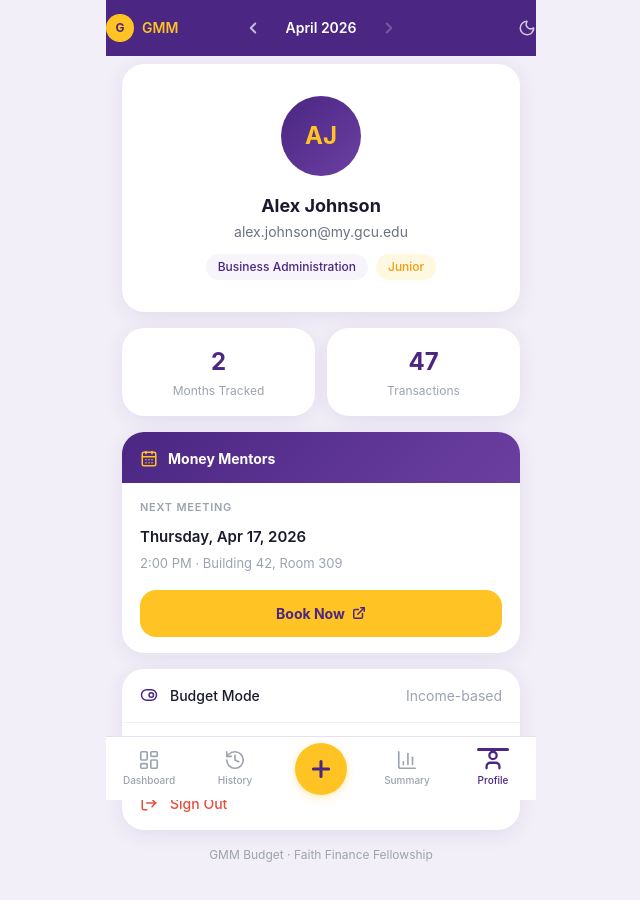
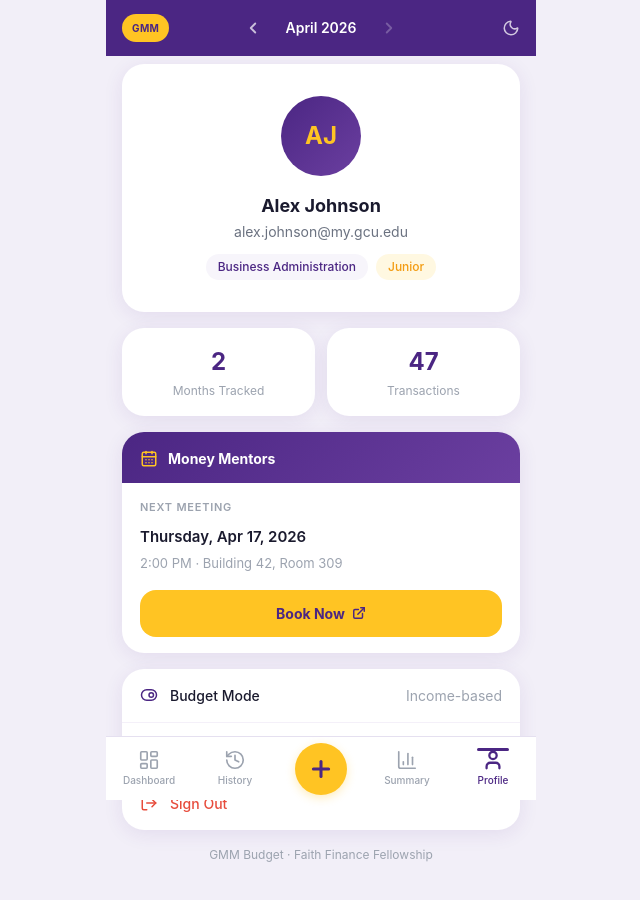
Before and after one commit to ctrang-git/gmm-budget-app, a React (Vite) app: page /profile in a window 1280 px wide. Shown: the top 900 px of the page, without its empty margins (319-959 px from the left). Built offline with nearby package versions, Linux system fonts and the light colour scheme.

Commit message:
Fix header GMM pill and dark mode button clipping

```diff
--- a/src/components/Header.jsx
+++ b/src/components/Header.jsx
@@ -15,20 +15,15 @@ export default function Header() {
 
   return (
     <header
-      className="fixed top-0 left-1/2 -translate-x-1/2 w-full max-w-[430px] z-40 flex items-center justify-between px-4"
-      style={{ background: '#4B2683', paddingTop: 'env(safe-area-inset-top)', height: 'calc(56px + env(safe-area-inset-top))' }}
+      className="fixed top-0 left-1/2 -translate-x-1/2 w-full max-w-[430px] z-40 flex items-center justify-between"
+      style={{ background: '#4B2683', paddingTop: 'env(safe-area-inset-top)', paddingLeft: 16, paddingRight: 16, height: 'calc(56px + env(safe-area-inset-top))' }}
     >
       {/* Logo mark */}
-      <div className="flex items-center gap-2">
-        <div
-          className="w-7 h-7 rounded-full flex items-center justify-center text-xs font-bold flex-shrink-0"
-          style={{ background: '#FFC423', color: '#4B2683' }}
-        >
-          G
-        </div>
-        <span className="text-sm font-semibold" style={{ color: '#FFC423' }}>
-          GMM
-        </span>
+      <div
+        className="rounded-full flex items-center justify-center font-bold flex-shrink-0"
+        style={{ background: '#FFC423', color: '#4B2683', fontSize: 10, letterSpacing: '0.04em', paddingLeft: 10, paddingRight: 10, height: 28 }}
+      >
+        GMM
       </div>
 
       {/* Month navigation — always visible on all tabs */}
```
